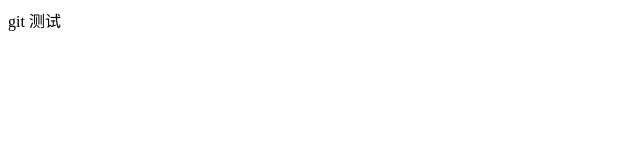
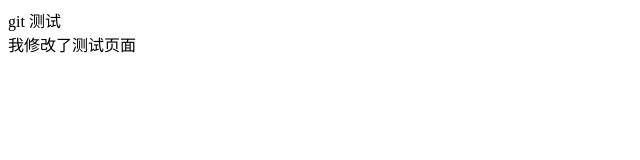
Before and after one commit to pingjiafei/test-git, a plain HTML site: page index.html in a window 1280 px wide. Shown: the whole page, without its empty margins (0-640 px from the left). Drawn offline with Linux system fonts and the light colour scheme.

Commit message:
second commit index.html

```diff
--- a/index.html
+++ b/index.html
@@ -7,5 +7,6 @@
 </head>
 <body>
     <div>git 测试</div>
+    <div>我修改了测试页面</div>
 </body>
 </html>
```
